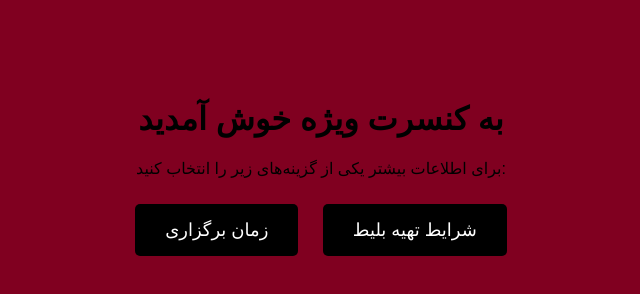
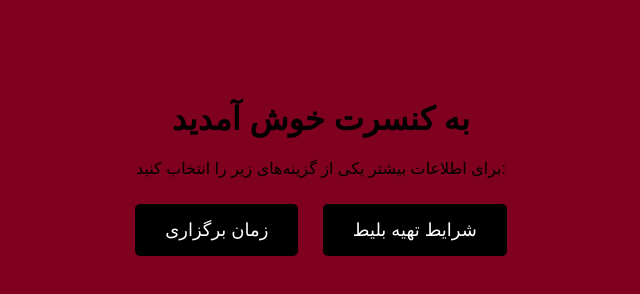
Before and after one commit to pari653/Concert-website, a plain HTML site: page index.html in a window 1280 px wide. Shown: the whole page, without its empty margins (319-959 px from the left). Drawn offline with Linux system fonts and the light colour scheme.

Commit message:
Update index.html

```diff
--- a/index.html
+++ b/index.html
@@ -3,7 +3,7 @@
 <head>
     <meta charset="UTF-8">
     <meta name="viewport" content="width=device-width, initial-scale=1.0">
-    <title>کنسرت ویژه</title>
+    <title> کنسرت</title>
     <style>
         body {
             background-color: #800020; /* پس‌زمینه قرمز شرابی */
@@ -37,7 +37,7 @@
 <body>
 
     <div class="container">
-        <h1>به کنسرت ویژه خوش آمدید</h1>
+        <h1>به کنسرت خوش آمدید</h1>
         <p>برای اطلاعات بیشتر یکی از گزینه‌های زیر را انتخاب کنید:</p>
         <a href="time.html" class="btn">زمان برگزاری</a>
         <a href="ticket-info.html" class="btn">شرایط تهیه بلیط</a>
```
